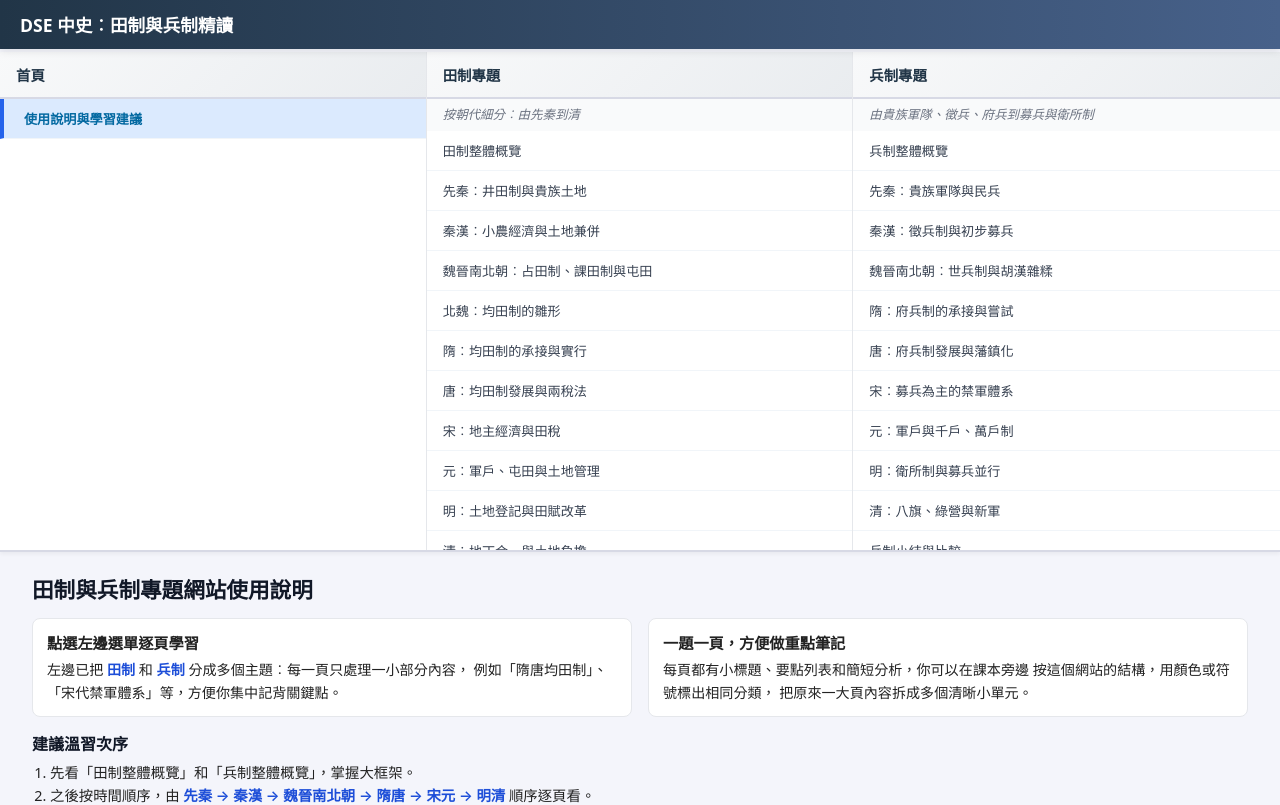
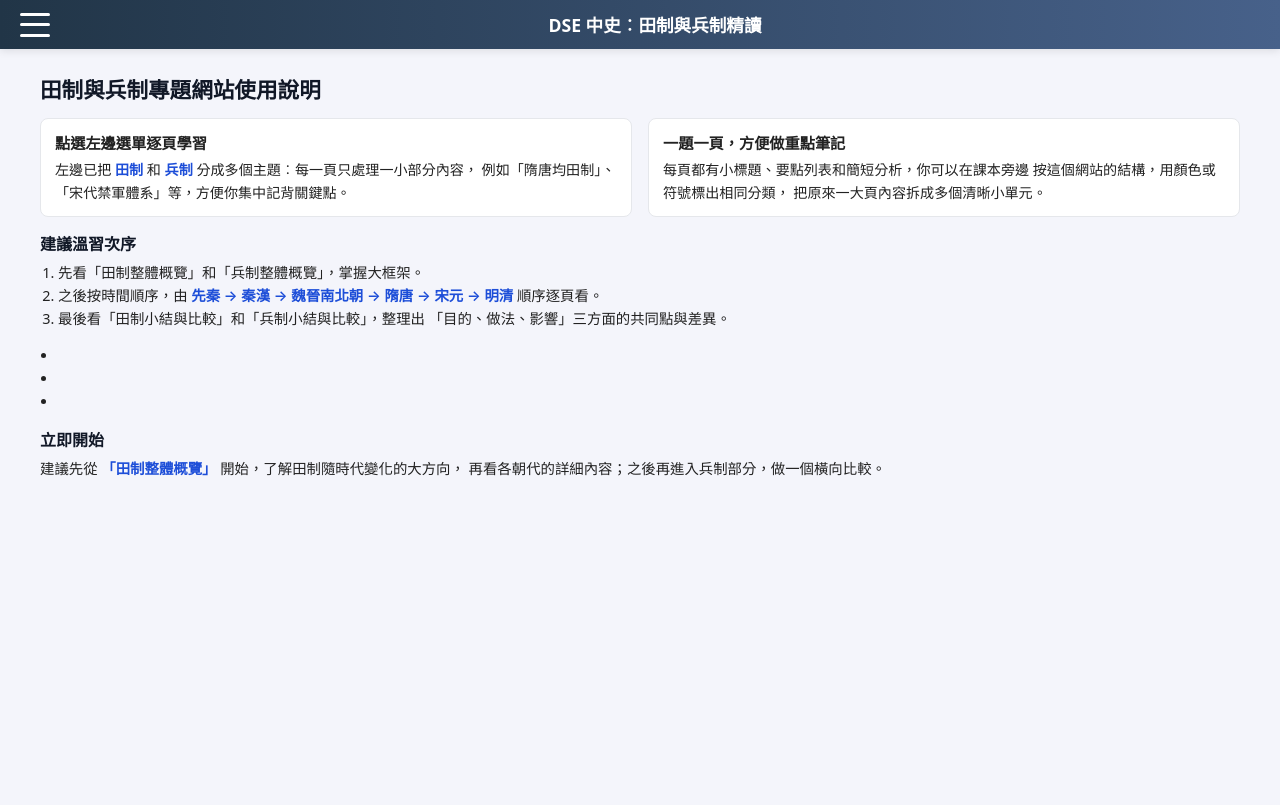
Before and after one commit to skyforexcellence/Skyforexcellence, a Vue app: page / in a window 1280 px wide. Shown: the top 805 px of the page. Built offline with nearby package versions, Linux system fonts and the light colour scheme.

Commit message:
修复：菜单默认收起，只在点击汉堡包按钮时展开

```diff
--- a/src/styles.css
+++ b/src/styles.css
@@ -175,32 +175,26 @@ body {
   overflow-y: auto;
 }
 
-/* 响应式设计 - 平板 */
+/* 响应式设计 - 平板和桌面都使用汉堡包菜单 */
 @media (min-width: 769px) {
-  .top-nav {
+  .top-nav.open {
     display: grid;
-    max-height: 400px;
-    overflow-y: auto;
+    max-height: 500px;
   }
 
-  .hamburger-btn {
-    display: none;
-  }
-
-  .header-title {
-    text-align: left;
+  .layout-content {
+    padding: 20px 32px 28px;
   }
 }
 
 /* 响应式设计 - 桌面 */
 @media (min-width: 1200px) {
-  .top-nav {
-    max-height: 500px;
-    overflow-y: auto;
+  .top-nav.open {
+    max-height: 600px;
   }
 
   .layout-content {
-    padding: 24px 32px 32px;
+    padding: 24px 40px 32px;
   }
 }
 
```
